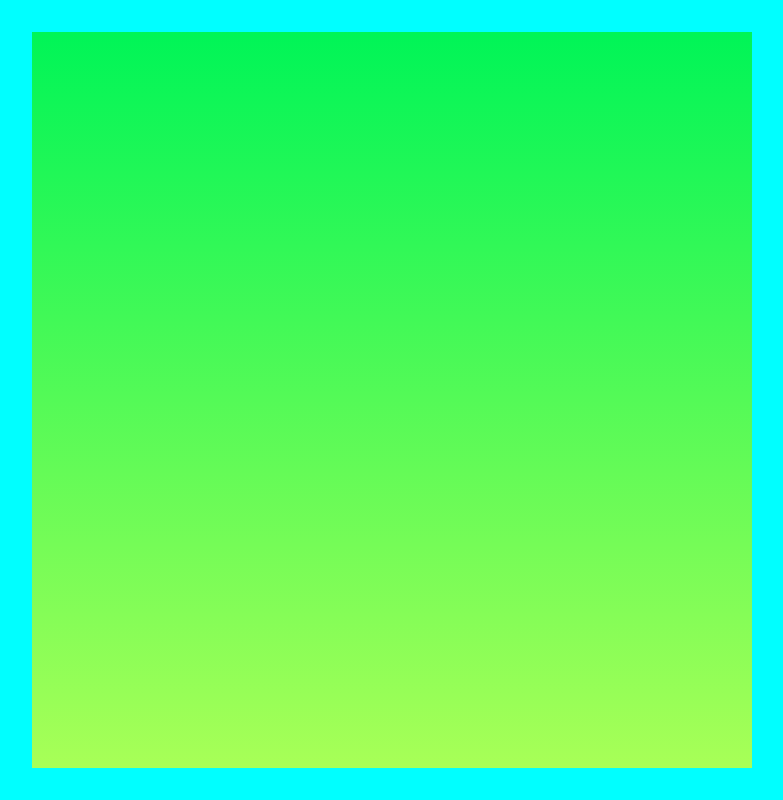
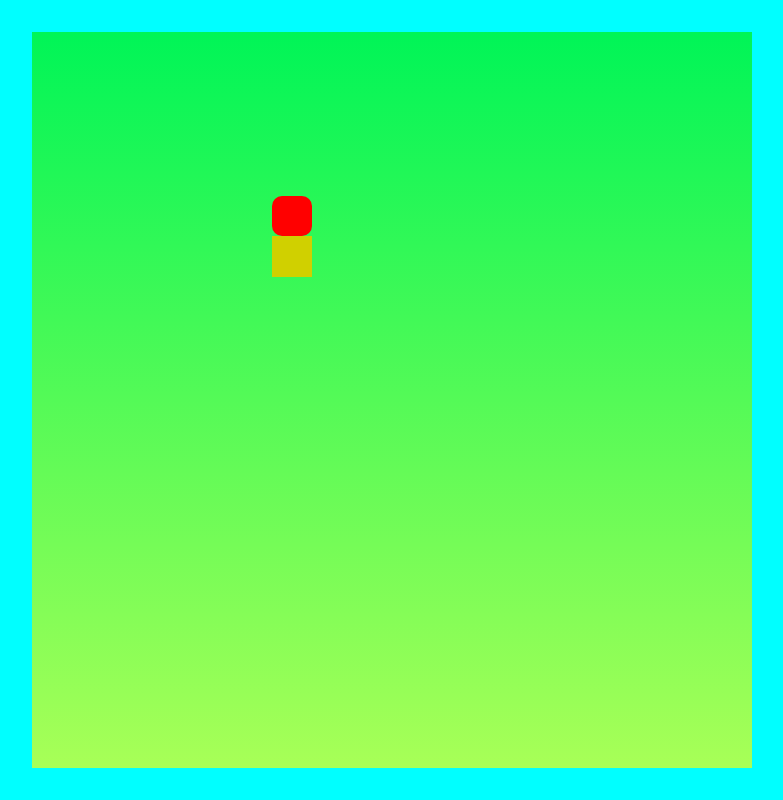
Before and after one commit to webpawan/Snake-Game-with-JavaScript, a plain HTML site: page index.html in a window 1280 px wide. Shown: the whole page, without its empty margins (248-1031 px from the left). Drawn offline with Linux system fonts and the light colour scheme.

Commit message:
basic part is complete

```diff
--- a/css/index.css
+++ b/css/index.css
@@ -1,10 +1,9 @@
-*{
+* {
   padding: 0;
   margin: 0;
-
 }
 
-.container{
+.container {
   background-color: aqua;
   min-height: 100vh;
   background-size: 100vw 100vh;
@@ -12,22 +11,28 @@ background-repeat: no-repeat;
   display: flex;
   justify-content: center;
   align-items: center;
+}
+
+#board {
+  background: linear-gradient(rgba(0, 240, 0, 0.66), rgba(255, 255, 0, 0.66));
+  width: 90vmin;
+  height: 92vmin;
+  display: grid;
+  grid-template-rows: repeat(18, 1fr);
+  grid-template-columns: repeat(18, 1fr);
+}
+
+.head {
+  background-color: red;
+  border-radius: 10px;
+}
+
+.snake {
+  background-color: purple;
+  border-radius: 5px;
 
 }
 
-#board{
-background:linear-gradient(rgba(0, 240, 0, 0.66),rgba(255, 255, 0, 0.66));
-width: 90vmin;
-height: 92vmin;
-display: grid;
-grid-template-rows: repeat(18,1fr);
-grid-template-columns: repeat(18,1fr);
+.food {
+  background-color: rgb(208, 208, 0);
 }
-
-.head{
-    background-color: red;
-}
-
-.food{
-    background-color: purple;
-}
--- a/js/index.js
+++ b/js/index.js
@@ -0,0 +1,59 @@
+// Game Constants and Variables
+let direction = { x: 0, y: 0 };
+const foodSound = new Audio();
+const gameOverSound = new Audio();
+const moveSound = new Audio();
+const musicSound = new Audio();
+let speed = 2;
+let lastPaintTime = 0;
+let snakeArr = [{ x: 7, y: 5 }];
+let food = { x: 7, y: 6 };
+let board = document.getElementById("board");
+// Game function
+
+const gameEngine = () => {
+  // part 1 : updating the anake array-----------------------------
+
+  // part 2 : Render (Display) the snake and foor----------------------------------
+  //   Display snake
+  board.innerHTML = "";
+  snakeArr.forEach((e, index) => {
+    snakeElement = document.createElement("div");
+    snakeElement.style.gridRowStart = e.y;
+    snakeElement.style.gridColumnStart = e.x;
+    if (index === 0) {
+      snakeElement.classList.add("head");
+    } else {
+      snakeElement.classList.add("snake");
+    }
+
+    board.appendChild(snakeElement);
+  });
+
+  // Display Food Element
+  foodElement = document.createElement("div");
+  foodElement.style.gridRowStart = food.y;
+  foodElement.style.gridColumnStart = food.x;
+  foodElement.classList.add("food");
+
+  board.appendChild(foodElement);
+};
+
+// main function for resnding
+const main = (ctime) => {
+  window.requestAnimationFrame(main);
+  if ((ctime - lastPaintTime) / 1000 < 1 / speed) {
+    return;
+  }
+
+  lastPaintTime = ctime;
+  gameEngine();
+};
+
+// -----------------------------------------------------------------
+// not use setinterval when we render animation
+window.requestAnimationFrame(main);
+// requestAnimationFrame frame main ko call karega fir main requestAnimationFrame ko fir sa call kare ga or ya chalta rahe
+window.addEventListener("keydown",e =>{
+
+})
```
Lines whose indentation alone changed are shown as unchanged.
